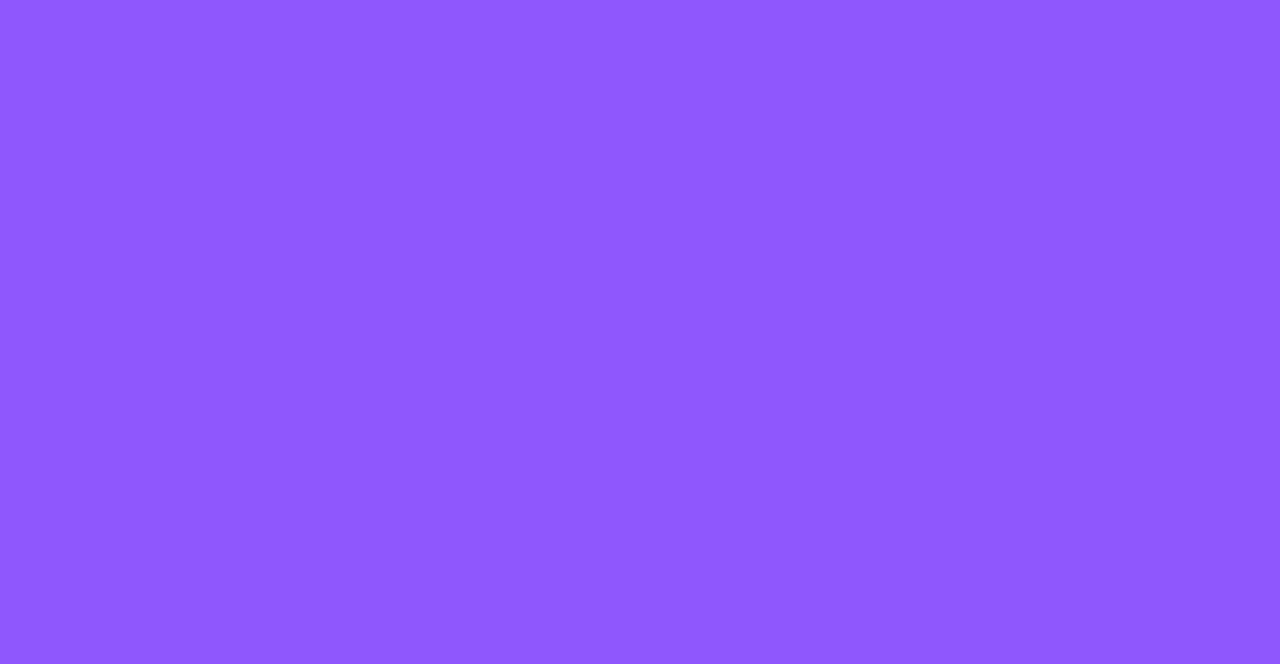
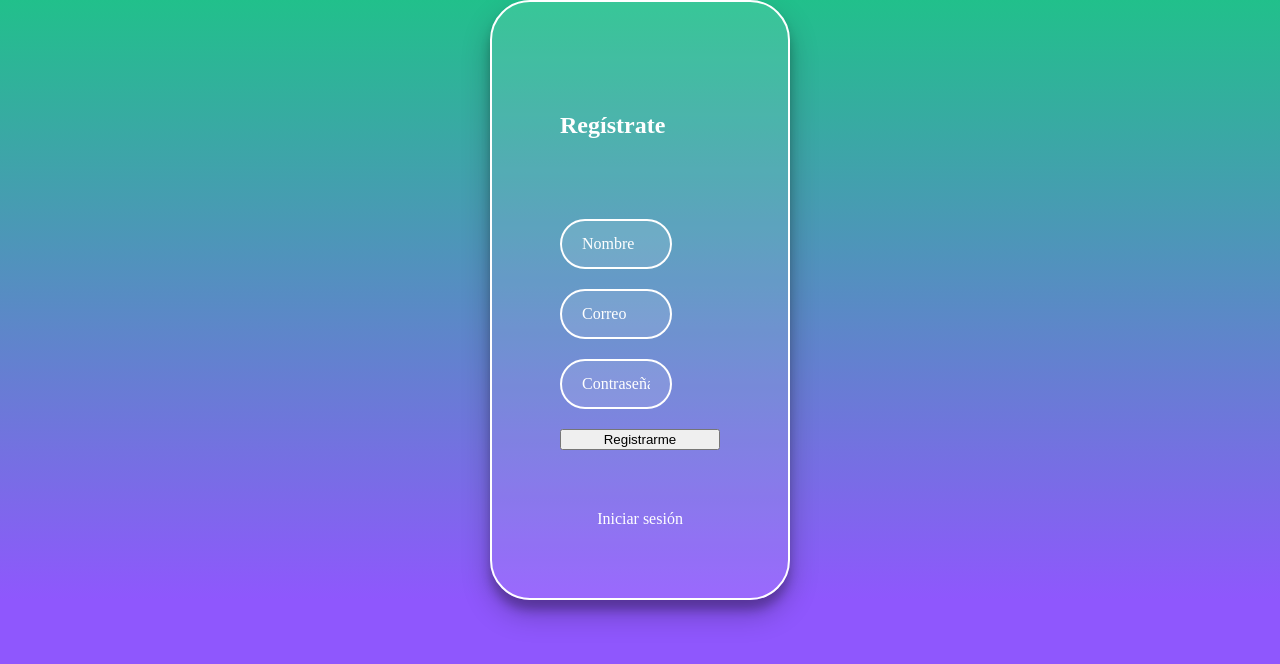
Before and after one commit to Omar-Leal/Platzi-Video-ReactJS, a React app: page /register in a window 1280 px wide. Shown: the top 664 px of the page. Built offline with nearby package versions, Linux system fonts and the light colour scheme; a web font is replaced by a local one.

Commit message:
Loader & Register component

```diff
--- /dev/null
+++ b/src/assets/styles/components/Loader.scss
@@ -0,0 +1,31 @@
+.center-loader {
+  height: 100vh;
+  display: flex;
+  justify-content: center;
+  align-items: center;
+}
+
+.lds-dual-ring {
+  display: inline-block;
+  width: 80px;
+  height: 80px;
+}
+.lds-dual-ring:after {
+  content: " ";
+  display: block;
+  width: 64px;
+  height: 64px;
+  margin: 8px;
+  border-radius: 50%;
+  border: 6px solid #fff;
+  border-color: #fff transparent #fff transparent;
+  animation: lds-dual-ring 1.2s linear infinite;
+}
+@keyframes lds-dual-ring {
+  0% {
+    transform: rotate(0deg);
+  }
+  100% {
+    transform: rotate(360deg);
+  }
+}
--- /dev/null
+++ b/src/assets/styles/components/Register.scss
@@ -0,0 +1,41 @@
+.register {
+  background-image: linear-gradient(#21c08b, #8f57fd);
+  display: flex;
+  align-items: center;
+  flex-direction: column;
+  justify-content: center;
+  padding: 0px 30px;
+  min-height: calc(
+    100vh - 200px
+  ); /* El ancho será igual al tamaño de todo el height menos 200px (100px del header + 100px del footer) */
+}
+
+.register__container {
+  background-color: rgba(255, 255, 255, 0.1);
+  border: 2px solid white;
+  border-radius: 40px;
+  box-shadow: 0 14px 28px rgba(0, 0, 0, 0.25), 0 10px 10px rgba(0, 0, 0, 0.22);
+  color: white;
+  display: flex;
+  flex-direction: column;
+  justify-content: space-around;
+  min-height: 600px;
+  padding: 60px 68px 40px;
+  width: 300px;
+}
+
+.register__container--form {
+  display: flex;
+  flex-direction: column;
+}
+
+.register__container a {
+  color: white;
+  font-size: 16px;
+  text-align: center;
+  text-decoration: none;
+}
+
+.register__container a:hover {
+  text-decoration: underline;
+}
--- /dev/null
+++ b/src/components/Loader.jsx
@@ -0,0 +1,6 @@
+import React from 'react'
+import '../assets/styles/components/Loader.scss'
+
+const Loader = () => <div className='center-loader'><div class="lds-dual-ring"></div></div>
+
+export default Loader
--- a/src/containers/Home.jsx
+++ b/src/containers/Home.jsx
@@ -6,6 +6,7 @@
 import Item from '../components/Item'
 import Footer from '../components/Footer'
 import useInitialState from '../Hooks/useInitialState'
+import Loader from '../components/Loader'
 
 const API = 'http://localhost:3000/initalState'
 
@@ -24,7 +25,7 @@
      )
    }
 
-    return videos.length === 0 ? <h1>Loading...</h1> : (
+    return videos.length === 0 ? <h1><Loader /></h1> : (
     <div className="App">
       <Header />
       <Searcher />
--- /dev/null
+++ b/src/containers/Register.jsx
@@ -0,0 +1,18 @@
+import React from 'react'
+import '../assets/styles/components/Register.scss'
+
+const Register = () =>
+  <section className="register">
+  <section className="register__container">
+    <h2>Regístrate</h2>
+    <form className="register__container--form">
+      <input className="input" type="text" placeholder="Nombre" />
+      <input className="input" type="text" placeholder="Correo" />
+      <input className="input" type="password" placeholder="Contraseña" />
+      <button className="button">Registrarme</button>
+    </form>
+    <a href="">Iniciar sesión</a>
+  </section>
+  </section>
+
+export default Register;
--- a/src/routes/App.jsx
+++ b/src/routes/App.jsx
@@ -2,11 +2,13 @@
 import { BrowserRouter, Route } from 'react-router-dom'
 import Home from '../containers/Home'
 import Login from '../containers/Login'
+import Register from '../containers/Register'
 
 const App = () => (
   <BrowserRouter>
     <Route exact path="/" component={Home} />
     <Route exact path="/login" component={Login} />
+    <Route exacto path="/register" component={Register} />
   </BrowserRouter>
 
 )
```
